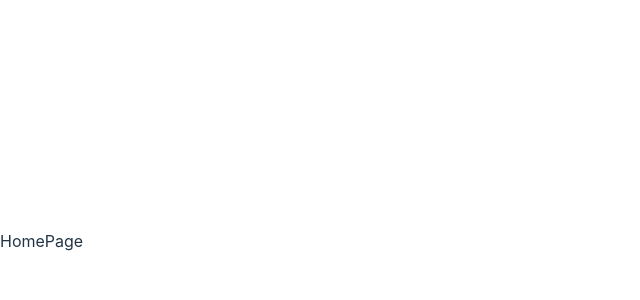
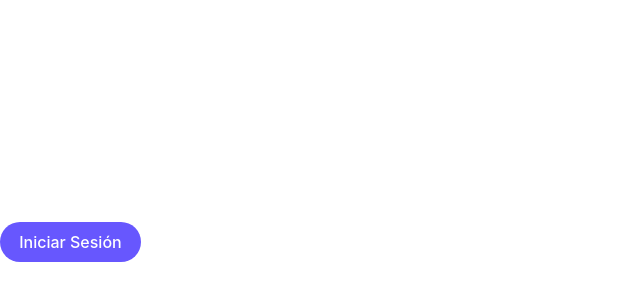
Before and after one commit to ProyectLink/StreamixPlatform, a React (Vite) app: page / in a window 1280 px wide. Shown: the part 158-458 px from the top of the page, without its empty margins (0-640 px from the left). Built offline with nearby package versions, Linux system fonts and the light colour scheme.

Commit message:
cambios pequeños

```diff
--- a/src/app/router/AppRoutes.tsx
+++ b/src/app/router/AppRoutes.tsx
@@ -14,6 +14,7 @@ export const AppRoutes: React.FC = () => {
 
         {/* Ruta para una página de error 404 */}
         <Route path="/*" element={<LoadingScreen />} />
+        <Route path="login" element={<LoadingScreen />} />
       </Routes>
     </Router>
   );
--- a/src/app/styles/base/_global.scss
+++ b/src/app/styles/base/_global.scss
@@ -45,8 +45,7 @@
 --cyan-200:#B8F9FB;
 --cyan-100:#D3FBFC;
 --cyan-50:#E6FEFF;
-
-
+//
  --primary-color:#6757FE;
  --primary_color-hover: #523FFE;
  --primary-color-active: #3124B2;
@@ -66,7 +65,6 @@
 --color-neutral-white-transparent-50: #FFFFFF80;
 --color-neutral-white-transparent-100: #FFFFFF1A;
 --color-enfasis: #08F7FE;
-
 //alerts
 --color-alert-succes-ligh: #0FEEBF;
 --color-alert-info-light: #2082F1;
@@ -74,8 +72,7 @@
 --color-alert-succes-dark: #06604D;
 --color-alert-info-dark: #063060;
 --color-alert-warning-dark: #940505;
-
- --font-primary:"Inter", serif;
+--font-primary:"Inter", serif;
 }
 html {
   scroll-behavior: smooth;
@@ -130,3 +127,31 @@ input {
   height: 100vh;
   z-index: -1;
 }
+
+.ripple-effect {
+  position: absolute;
+  background: var(--ripple-color, #fff);
+  transform: translate(-50%, -50%);
+  border-radius: 50%;
+  animation: blink var(--ripple-duration, 500ms) linear;
+  pointer-events: none;
+
+  &:focus {
+    outline: none;
+    box-shadow: none;
+  }
+
+}
+
+@keyframes blink {
+  0% {
+    width: 0;
+    height: 0;
+    opacity: 0.3;
+  }
+  100% {
+    width: 400px;
+    height: 400px;
+    opacity: 0;
+  }
+}
--- /dev/null
+++ b/src/components/atoms/Button/GradientButton/Gradientbtn.scss
@@ -0,0 +1,29 @@
+.GradientBtn {
+    display: block;
+    height: 4rem;
+    border: none;
+    border-radius: 2rem;
+    display: flex;
+    justify-content: center;
+    align-items: center;
+    gap: 0.5rem;
+    background: linear-gradient(
+      90deg,
+      #5342fd -48.34%,
+      #7e6efe 57.51%,
+      #a8a5ff 137.44%,
+      #afa9ff 167.68%
+    );
+    background: #6757FE;
+    color: #fff;
+    cursor: pointer;
+    position: relative;
+    overflow: hidden;
+    font-size: 1.6rem;
+    transition: transform .1s;
+    outline: unset!important;
+    &:hover{
+        transform: scale(1.05);
+    }
+    pointer-events: auto;
+  }
--- /dev/null
+++ b/src/components/atoms/Button/GradientButton/RippleButton.tsx
@@ -0,0 +1,30 @@
+import { ButtonHTMLAttributes, MouseEvent, ReactNode } from "react";
+import { useRipple } from "../hooks/useRipple";
+import "./Gradientbtn.scss";
+
+interface RippleButtonProps extends ButtonHTMLAttributes<HTMLButtonElement> {
+  children?: ReactNode;
+}
+export const RippleButton = ({
+  onClick,
+  children = "Botón",
+  className = "",
+  ...props
+}: RippleButtonProps) => {
+  const [buttonRef, handleRipple] = useRipple();
+  const handleClick = (e: MouseEvent<HTMLButtonElement>) => {
+    handleRipple(e);
+    onClick?.(e);
+  };
+
+  return (
+    <button
+      ref={buttonRef}
+      className={`GradientBtn ${className}`.trim()}
+      onClick={handleClick}
+      {...props}
+    >
+      {children}
+    </button>
+  );
+};
--- /dev/null
+++ b/src/components/atoms/Button/hooks/useRipple.ts
@@ -0,0 +1,39 @@
+import { useRef, RefObject } from "react";
+
+interface RippleOptions {
+  color?: string;
+  duration?: number;
+}
+type ApplyRipple = (e: React.MouseEvent<HTMLElement, MouseEvent>) => void;
+
+export const useRipple = (
+  options: RippleOptions = {}
+): [RefObject<HTMLButtonElement | null>, ApplyRipple] => {
+  const buttonRef = useRef<HTMLButtonElement>(null);
+
+  const applyRipple: ApplyRipple = (e) => {
+    const button = buttonRef.current;
+    if (!button) return;
+
+    const { top, left } = button.getBoundingClientRect();
+
+    const overlay = document.createElement("span");
+    overlay.className = "ripple-effect";
+
+    if (options.color) {
+      overlay.style.setProperty("--ripple-color", options.color);
+    }
+
+    if (options.duration) {
+      overlay.style.setProperty("--ripple-duration", `${options.duration}ms`);
+    }
+
+    overlay.style.left = `${e.clientX - left}px`;
+    overlay.style.top = `${e.clientY - top}px`;
+
+    button.appendChild(overlay);
+    overlay.addEventListener("animationend", () => overlay.remove());
+  };
+
+  return [buttonRef, applyRipple];
+};
--- a/src/components/organisms/LoadingScreen/loadingscreen.scss
+++ b/src/components/organisms/LoadingScreen/loadingscreen.scss
@@ -7,7 +7,7 @@
     display: flex;
     justify-content: center;
     align-items: center;
-    background: var(--color-neutral-light);
+    background: var(--purple-900);
 
     &__text {
       font-size: 80px;
--- a/src/features/HomePage/HomePage.tsx
+++ b/src/features/HomePage/HomePage.tsx
@@ -1,7 +1,12 @@
-
+import { RippleButton } from "@components/atoms/Button/GradientButton/RippleButton"
 
 export const HomePage = () => {
   return (
-    <div>HomePage</div>
+
+  <RippleButton  >
+    Iniciar Sesión
+  </RippleButton>
+
+
   )
 }
```
